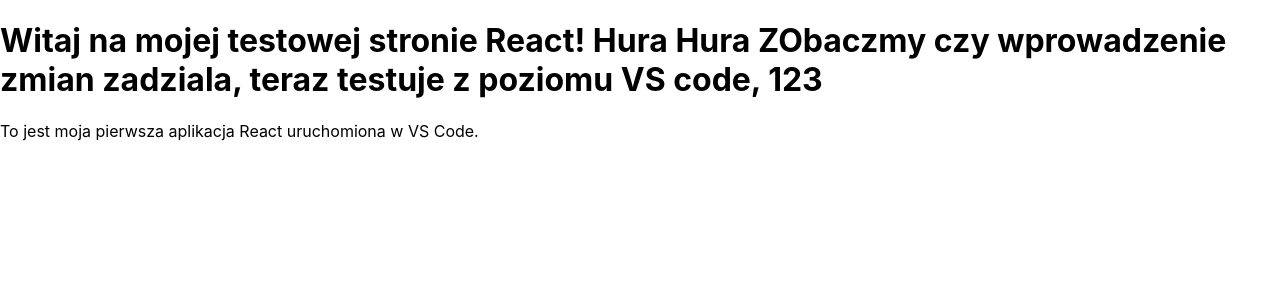
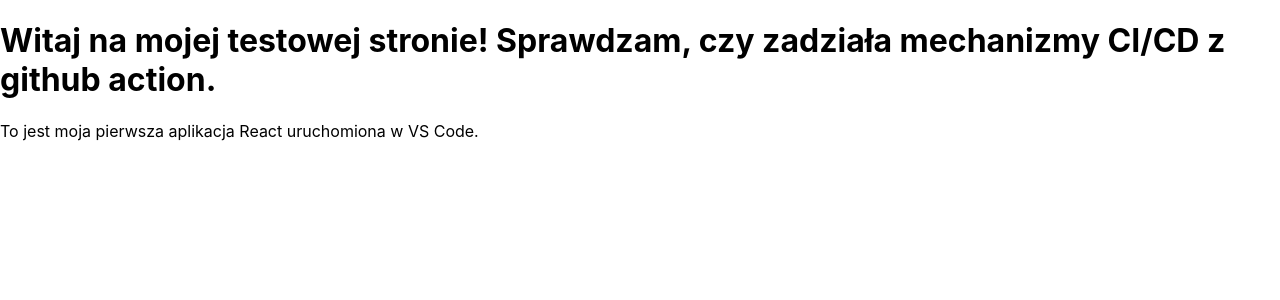
Before and after one commit to wabster341/projekt_zespolowy_Dijkstra, a React (Create React App) app: page / in a window 1280 px wide. Shown: the top 300 px of the page. Built offline with nearby package versions, Linux system fonts and the light colour scheme.

Commit message:
sprawdzam czy zadziala github action

```diff
--- a/src/App.js
+++ b/src/App.js
@@ -3,8 +3,8 @@
 function App() {
   return (
     <div>
-      <h1>Witaj na mojej testowej stronie React! Hura Hura ZObaczmy czy wprowadzenie zmian zadziala,
-        teraz testuje z poziomu VS code, 123
+      <h1>Witaj na mojej testowej stronie!
+        Sprawdzam, czy zadziała mechanizmy CI/CD z github action.
       </h1>
       <p>To jest moja pierwsza aplikacja React uruchomiona w VS Code.</p>
     </div>
```
